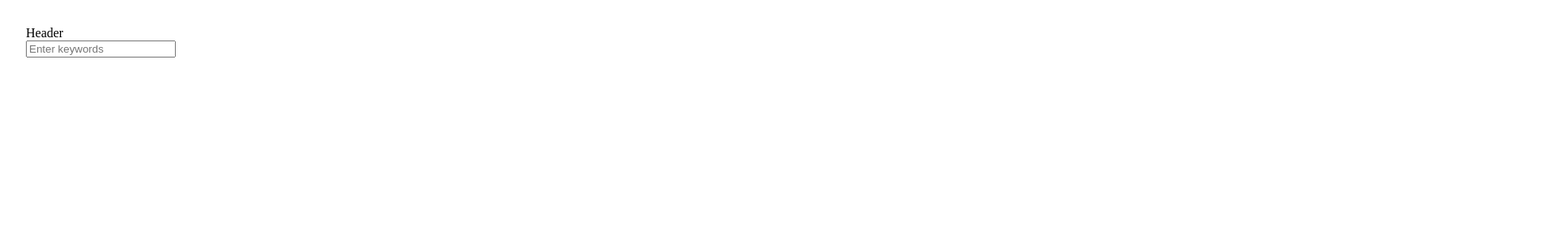
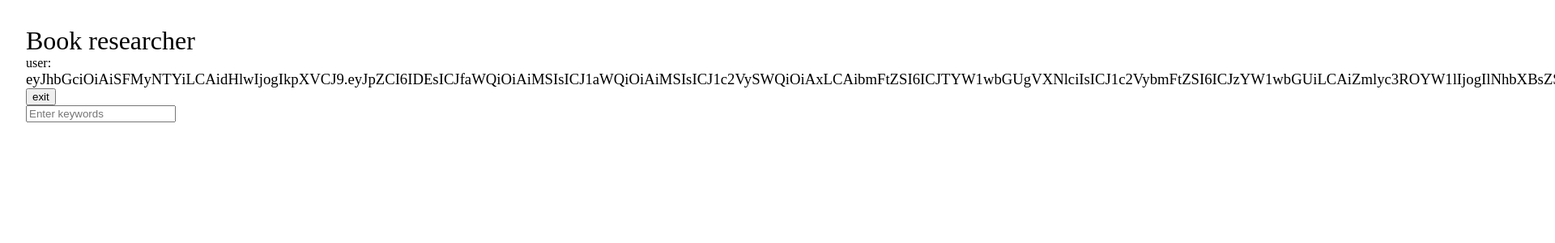
Before and after one commit to Nikitashalimov/Book-Searcher, a Vue app: page / in a window 1280 px wide. Shown: the top 300 px of the page at 81% size, 1920 px wide, since content can reach past the window. Built offline with nearby package versions, Linux system fonts and the light colour scheme; sample sign-in values are in the browser's storage.

Commit message:
add userToken with vueX

```diff
--- a/package.json
+++ b/package.json
@@ -9,7 +9,8 @@
   },
   "dependencies": {
     "vue": "^3.3.4",
-    "vue-router": "^4.2.5"
+    "vue-router": "^4.2.5",
+    "vuex": "^4.1.0"
   },
   "devDependencies": {
     "@vitejs/plugin-vue": "^4.4.0",
--- a/src/components/Header.vue
+++ b/src/components/Header.vue
@@ -1,10 +1,32 @@
 <template>
-  <header>Header</header>
+  <header>
+    <h1>Book researcher</h1>
+    <div>
+      <span>user:</span>
+      <h3>{{ getUserToken }}</h3>
+      <button @click="logout">exit</button>
+    </div>
+  </header>
 </template>
 
+
 <script>
-export default {};
+import { mapGetters, mapMutations } from "vuex";
+
+export default {
+  computed: {
+    ...mapGetters(["getUserToken"]),
+  },
+  methods: {
+    ...mapMutations(["exitUserToken"]),
+    logout() {
+      this.exitUserToken();
+      this.$router.replace("/login");
+    },
+  },
+};
 </script>
+
 
 <style>
 </style>
--- /dev/null
+++ b/src/store/index.js
@@ -0,0 +1,8 @@
+import { createStore } from "vuex";
+import {userTokenModule} from "@/store/userTokenModule.js";
+
+export default createStore({
+	modules: {
+		userTokenStore: userTokenModule,
+	}
+});
--- /dev/null
+++ b/src/store/userTokenModule.js
@@ -0,0 +1,21 @@
+export const userTokenModule = {
+	state: {
+		userToken: localStorage.getItem("userToken") || ""
+	},
+	getters: {
+		getUserToken(state) {
+			return state.userToken;
+		}
+	},
+	mutations: {
+		setUserToken(state, token) {
+			state.userToken = token;
+			localStorage.setItem("userToken", token);
+		},
+		exitUserToken(state) {
+			state.userToken = '';
+			localStorage.removeItem("userToken");
+		}
+	},
+	actions: {}
+};
--- a/src/views/LoginView.vue
+++ b/src/views/LoginView.vue
@@ -4,7 +4,7 @@
     <input
       type="text"
       @keyup.enter="login"
-      v-model="userToken"
+      v-model="newToken"
       placeholder="Enter your userToken"
     />
     <button @click="login">Log In</button>
@@ -13,30 +13,35 @@
 
 
 <script>
+import { mapGetters, mapMutations } from "vuex";
+
 export default {
   data() {
     return {
-      userToken: localStorage.getItem("userToken") || "",
+      newToken: "",
     };
   },
+  computed: {
+    ...mapGetters(["getUserToken"]),
+  },
   methods: {
+    ...mapMutations(["setUserToken"]),
     login() {
       const tokenPattern = /^[A-Za-z]{16}$/;
 
-      if (tokenPattern.test(this.userToken)) {
-        localStorage.setItem("userToken", this.userToken);
-        console.log(`Логин сохранен в LocalStorage ${this.userToken}`);
+      if (tokenPattern.test(this.newToken)) {
+        this.setUserToken(this.newToken);
+        console.log(`Логин сохранен в LocalStorage ${this.newToken}`);
 
         this.$router.replace("/");
       } else {
-        console.log(this.userToken);
-
+        console.log(this.newToken);
         console.log("Токен неверного формата");
       }
     },
   },
   created() {
-    if (localStorage.getItem("userToken")) {
+    if (this.getUserToken) {
       this.$router.replace("/");
     }
   },
@@ -44,6 +49,5 @@ export default {
 </script>
 
 
-
 <style>
 </style>
```
Also changed, not shown: src/main.js (+7 -6 lines), 1 other file (tests, documents, lock files or other folders).
